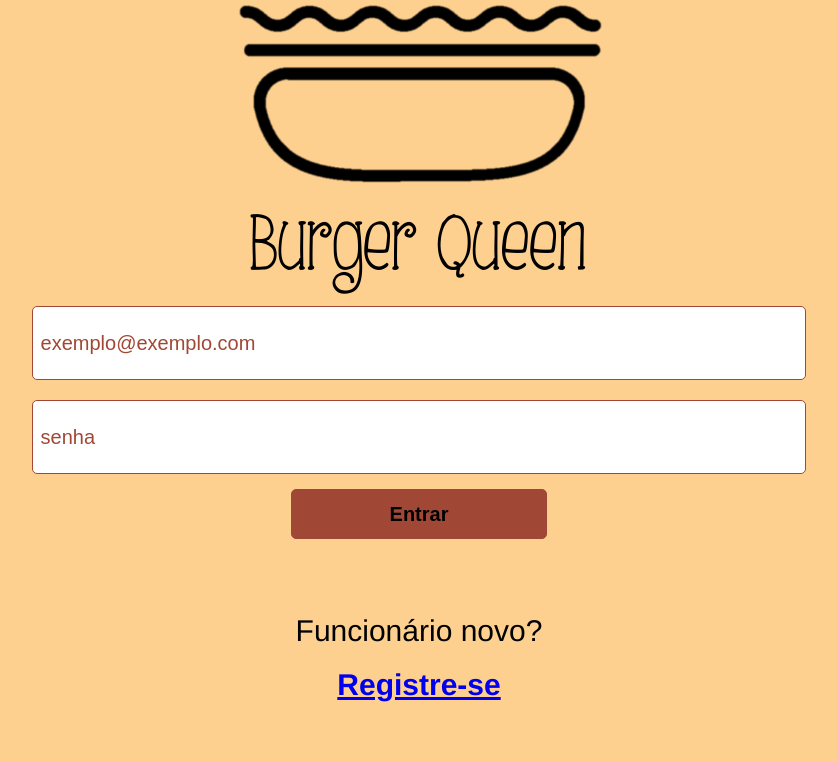
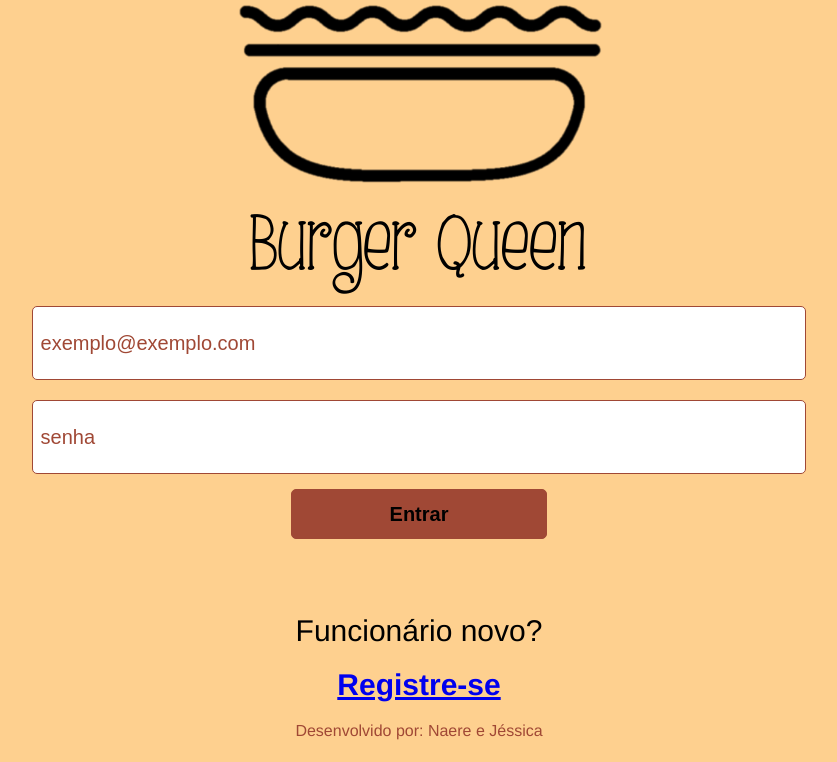
Before and after one commit to Burger-Queen-Laboratoria/SAP004-burger-queen, a React (Create React App) app: page / in a window 1280 px wide. Shown: the part 214-976 px from the top of the page, without its empty margins (221-1058 px from the left). Before the commit the page ends 926 px from the top, so only its background shows below. Built offline with nearby package versions, Linux system fonts and the light colour scheme; no server answers.

Commit message:
implementação de footer

```diff
--- /dev/null
+++ b/src/components/Footer.js
@@ -0,0 +1,8 @@
+import React from "react";
+import { StyleFooter } from "../components/StyleComponents.js"
+
+export const Footer = () => {
+  return (
+    <StyleFooter>Desenvolvido por: Naere e Jéssica</StyleFooter>
+  )
+};
--- a/src/components/StyleComponents.js
+++ b/src/components/StyleComponents.js
@@ -18,6 +18,10 @@ export const GlobalStyle = createGlobalStyle`
     height: 100%;
     width: 100%;
     margin: 0px;
+  }
+
+  main {
+    height: 100vh;
   }
 `;
 
@@ -116,6 +120,7 @@ export const StyleSection = styled.section`
   text-align: center;
   align-items: center;
   width: 100%;
+  min-height: calc(100vh - 40px);
 `;
 
 export const StyleForm = styled.form`
@@ -382,3 +387,15 @@ export const StyleButtonOrder = styled.button`
   box-shadow: 1px 1px 2px black;
   cursor: pointer;
 `;
+
+export const StyleFooter = styled.footer`
+  height: 30px;
+  font-family: "helvetica";
+  padding: 10px;
+  color: #A04835;
+  text-align: center;
+`;
+
+export const StyleDivMainHeight = styled.div`
+  min-height: calc(100vh - 40px);
+`;
--- a/src/pages/HistoricPage.js
+++ b/src/pages/HistoricPage.js
@@ -1,12 +1,17 @@
 import React from "react";
 import { NavigationKitchen } from "../components/kitchen/NavKitchen.js"
 import { HistoricKitchen } from "../components/kitchen/HistoricKitchen.js"
+import { Footer } from "../components/Footer.js";
+import { StyleDivMainHeight } from "../components/StyleComponents.js"
 
 export const HistoricArea = () => {
   return (
     <>
-      <NavigationKitchen />
-      <HistoricKitchen />
+      <StyleDivMainHeight>
+        <NavigationKitchen />
+        <HistoricKitchen />
+      </StyleDivMainHeight>
+      <Footer />
     </>
   )
 }
--- a/src/pages/KitchenPage.js
+++ b/src/pages/KitchenPage.js
@@ -1,11 +1,16 @@
 import React from "react";
 import { OrderPage } from "../components/kitchen/OrderKitchen.js";
+import { Footer } from "../components/Footer.js";
+import { StyleDivMainHeight } from "../components/StyleComponents.js"
 
 export const KitchenPage = () => {
 
   return (
     <>
-      <OrderPage />
+      <StyleDivMainHeight>
+        <OrderPage />
+      </StyleDivMainHeight>
+    <Footer />
     </>
   );
 };
--- a/src/pages/LoginPage.js
+++ b/src/pages/LoginPage.js
@@ -5,6 +5,7 @@ import { InputComponent } from "../components/Input.js";
 import { fireFuncs } from "../firebase/firebaseFunctions.js";
 import { useHistory, Link } from "react-router-dom";
 import logoImg from "../img-documents/logo-burger.png";
+import { Footer } from "../components/Footer.js"
 import {
   TitleLogo,
   ImgLogo,
@@ -61,6 +62,7 @@ export const LoginPage = () => {
   };
 
   return (
+    <>
       <StyleSection>
         <ImgLogo src={logoImg} alt="logo-burger-queen"></ImgLogo>
         <TitleLogo size="true">Burger Queen</TitleLogo>
@@ -87,5 +89,7 @@ export const LoginPage = () => {
           <RegisterMember>Registre-se</RegisterMember>
         </Link>
       </StyleSection>
+    <Footer />
+    </>
   );
 };
--- a/src/pages/LoungePage.js
+++ b/src/pages/LoungePage.js
@@ -2,7 +2,7 @@ import React, { useState } from "react";
 import { fireFuncs } from "../firebase/firebaseFunctions.js";
 import { useHistory } from "react-router-dom";
 import { Figure } from "../components/Figure";
-import { StyledNavKitchen } from "../components/StyleComponents.js"
+import { StyledNavKitchen, StyleDivMainHeight } from "../components/StyleComponents.js"
 import { ClientTable } from "../components/lounge/clientTable.js";
 import { Menu } from "../components/lounge/menu.js";
 import { Status } from "../components/lounge/status.js";
@@ -11,6 +11,7 @@ import logoBurger from "../img-documents/logo-red.png";
 import tableIcon from "../img-documents/tableIcon.svg";
 import signoutIcon from "../img-documents/logoutIcon.png";
 import status from "../img-documents/statusIcon.svg";
+import { Footer } from "../components/Footer.js"
 
 const ManagerScreen = (props) => {
   const screen = props.screen;
@@ -54,6 +55,7 @@ export const LoungePage = () => {
 
   return (
     <>
+      <StyleDivMainHeight>
         <StyledNavKitchen>
           <Figure
             queen={true}
@@ -86,6 +88,8 @@ export const LoungePage = () => {
           garcom={name}
           func={handleChangeScreens}
         />
+      </StyleDivMainHeight>
+      <Footer />
     </>
   );
 };
--- a/src/pages/Register.js
+++ b/src/pages/Register.js
@@ -7,6 +7,7 @@ import { Checkbox } from "../components/Checkbox.js";
 import { ErrorDictionary } from "../firebase/error.js";
 import { ErrorArea } from "../components/Errors.js";
 import logoImg from "../img-documents/logo-burger.png";
+import { Footer } from "../components/Footer.js";
 import {
   BtnsRegisterContainer,
   TitleLogo,
@@ -14,6 +15,7 @@ import {
   Title,
   RegisterTitleFlex,
   ImgLogoRegister,
+  StyleDivMainHeight,
 } from "../components/StyleComponents.js";
 
 export const Register = () => {
@@ -57,6 +59,8 @@ export const Register = () => {
   };
 
   return (
+    <>
+      <StyleDivMainHeight>
         <StyleForm>
           <RegisterTitleFlex>
             <ImgLogoRegister
@@ -107,5 +111,8 @@ export const Register = () => {
 
           <ErrorArea err={errorMessage} />
         </StyleForm>
+      </StyleDivMainHeight>
+      <Footer />
+    </>
   );
 };
```
Lines whose indentation alone changed are shown as unchanged.
